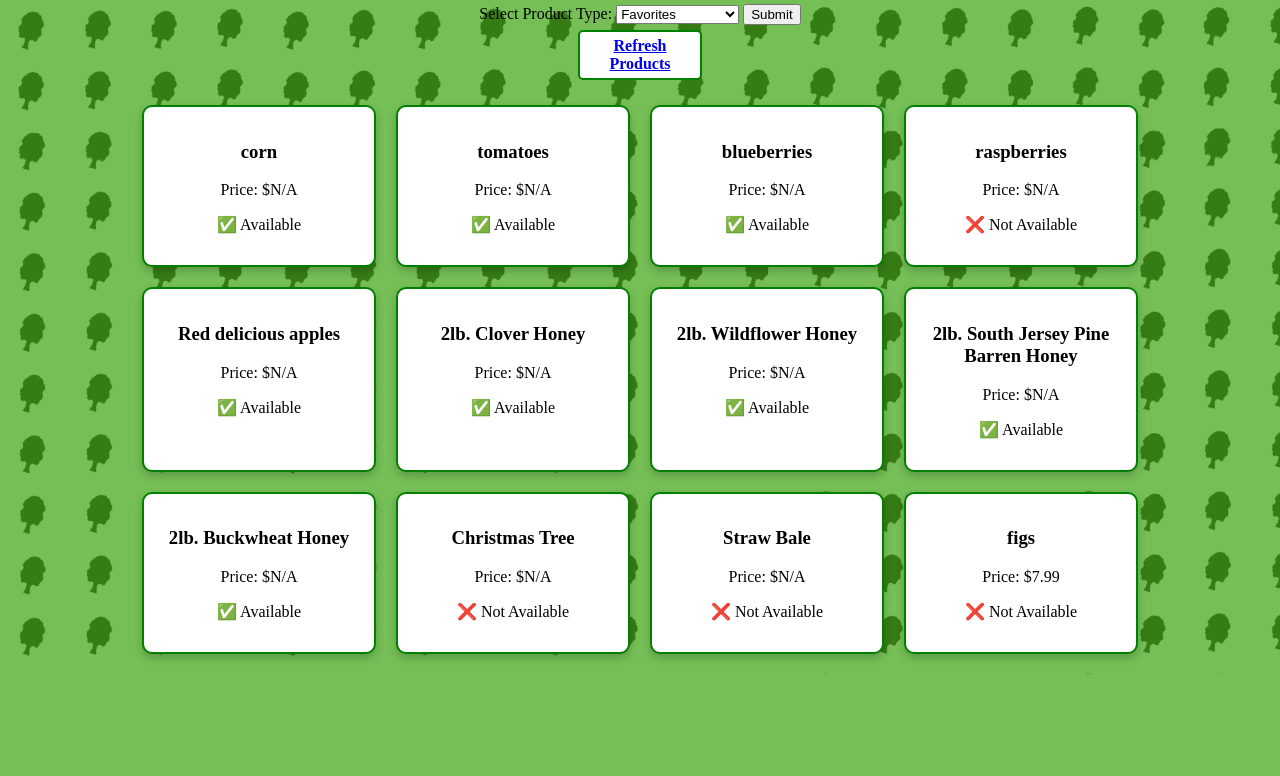
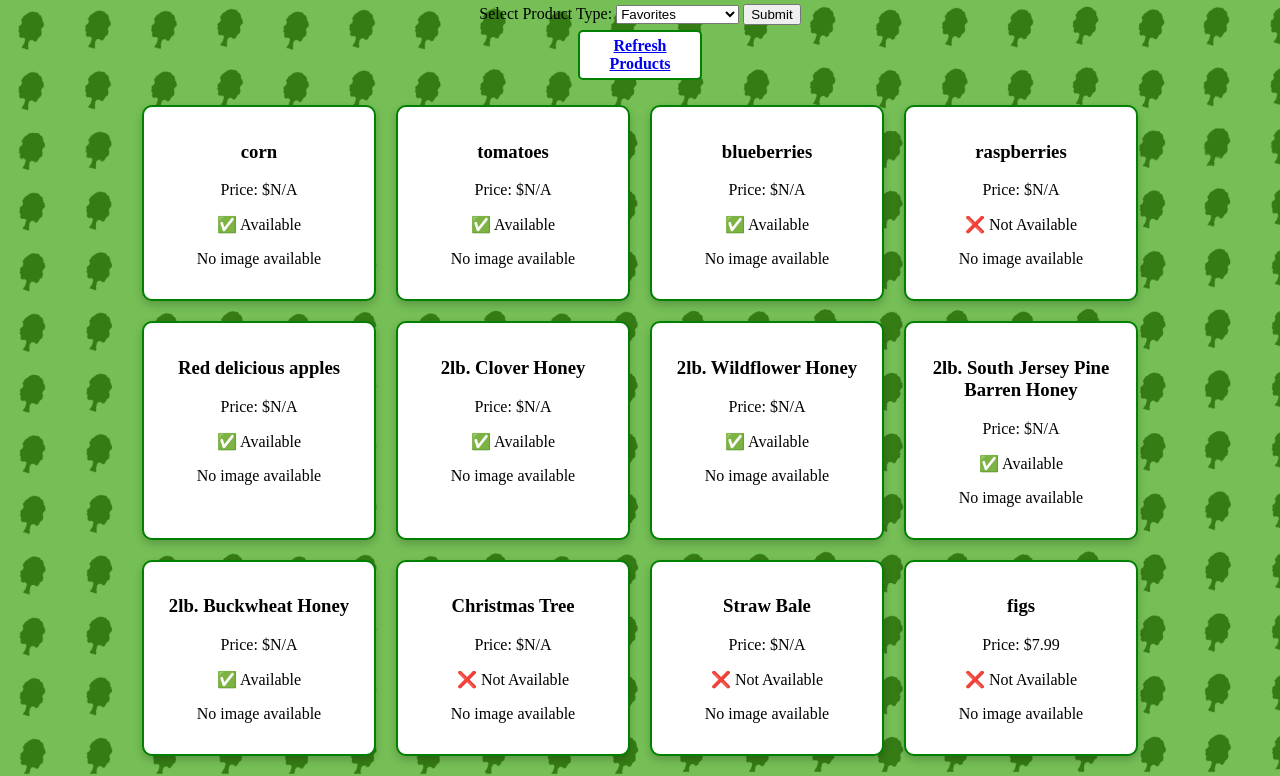
Before and after one commit to aLNCrn/Moores-Farm-Market-Website, a Flask app: page /getproducts in a window 1280 px wide. Shown: the part 473-1249 px from the top of the page. Before the commit the page ends 1147 px from the top, so only its background shows below. Run offline with Flask 3, Linux system fonts and the light colour scheme; data comes from the database, SQL or seed files in the repository; some libraries are stand-ins or nearby versions.

Commit message:
trying to get images working

```diff
--- a/main.py
+++ b/main.py
@@ -24,7 +24,7 @@ app.config['MYSQL_DB'] = 'mooresfarmmarket'
 mysql = MySQL(app)
 
 UPLOAD_FOLDER = os.path.join('static', 'product_images')
-app.config['UPLOAD_FOLDER'] = UPLOAD_FOLDER
+app.config['UPLOAD_FOLDER'] = 'static/product_images'
 ALLOWED_EXTENSIONS = {'png', 'jpg', 'jpeg', 'gif'}
 
 
@@ -285,17 +285,17 @@ def add_product():
     else:
         currently_available = 0
     image_file = request.files.get('image')
+    image_path = None
 
-    if image_file and allowed_file(image_file.filename):
+    if image_file and image_file.filename != '' and allowed_file(image_file.filename):
         filename = secure_filename(image_file.filename)
         image_path = os.path.join(app.config['UPLOAD_FOLDER'], filename)
         image_file.save(image_path)
-    else:
-        filename = None
+        image_path = f'product_images/{filename}'
 
     product_type_id = request.form['product_type_id']
     cursor.execute("INSERT INTO products (name, price, CurrentlyAvailable, ImageLink) VALUES (%s, %s, %s, %s)",
-                   (name, price, currently_available, f'product_images/{filename}'))
+                   (name, price, currently_available, image_path))
 
     mysql.connection.commit()
 
--- a/templates/products.html
+++ b/templates/products.html
@@ -85,10 +85,11 @@
                     {% if product['CurrentlyAvailable'] %} ✅ Available {% else %} ❌ Not Available {% endif %}
                 </p>
                 <p>
-                {% if product['ImagePath'] %}
-                    <img src="{{ url_for('static', filename=product['ImagePath']) }}" alt="{{ product['Name'] }}" style="width:150px; height:auto;">
+                    {% if product['ImageLink'] %}
+                 <img src="{{ url_for('static', filename=product_images/['ImageLink']) }}" alt="{{ product['Name'] }}" style="width:150px; height:auto;">
+                    {% else %}
+                 <p>No image available</p>
                 {% endif %}
-                </p>
                 {% if selected_table == 'FLOWERS' %}
                 <p>Annual: {{ product['Annual'] }}</p>
                 <p>Sun or Shade: {{ product['SunOrShade'] }}</p>
```
